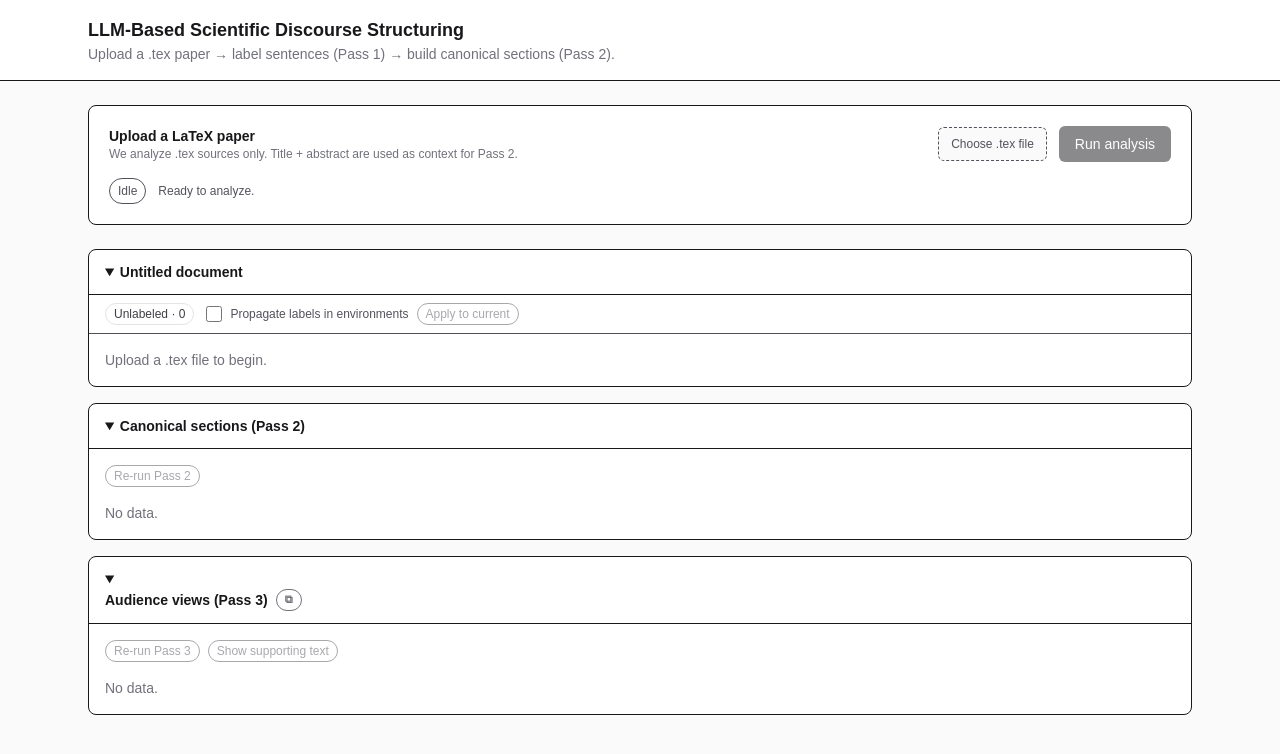
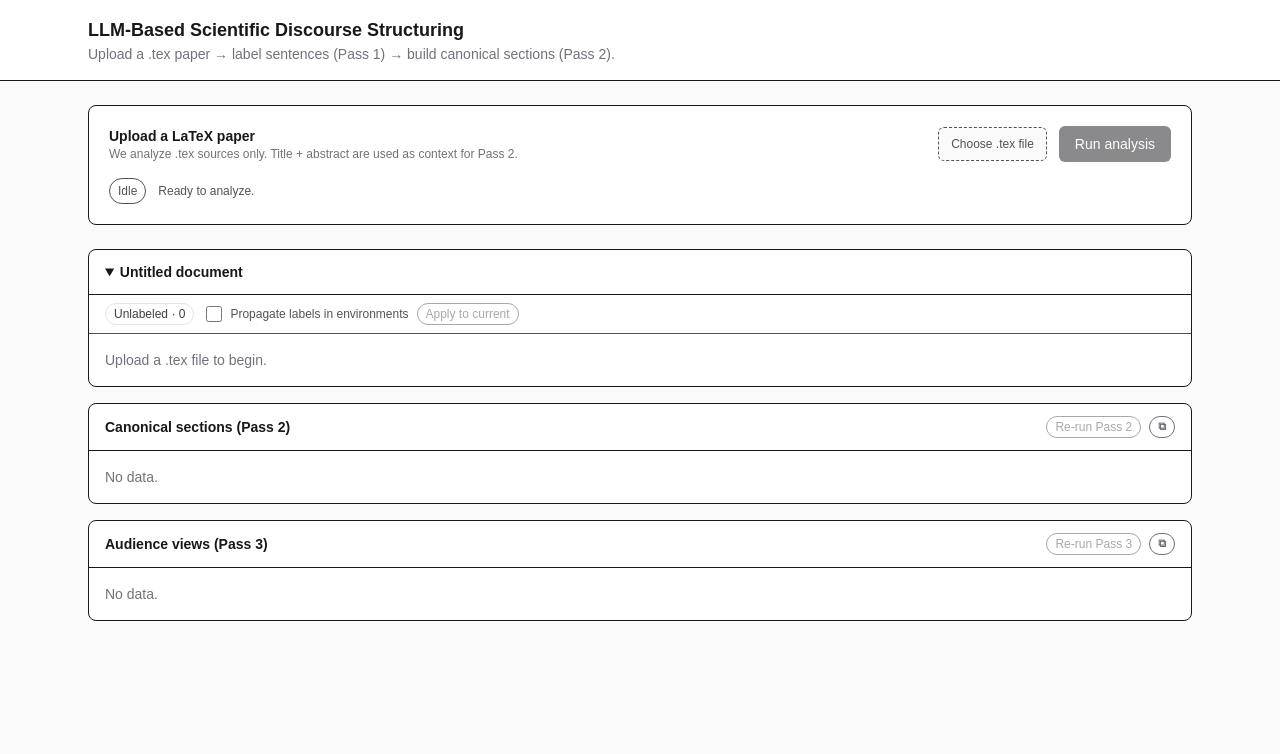
Before and after one commit to dsleo/projections, a Next.js app: page / in a window 1280 px wide. Shown: the top 754 px of the page. Built offline with nearby package versions, Linux system fonts and the light colour scheme.

Commit message:
clean UI

```diff
--- a/src/app/page.tsx
+++ b/src/app/page.tsx
@@ -101,7 +101,6 @@ export default function Home() {
     'problem' | 'landscape' | 'contrib' | 'tech' | 'cons' | 'cites'
   >('problem');
   const [audienceTab, setAudienceTab] = useState<'A' | 'B' | 'C' | 'D'>('A');
-  const [audienceShowText, setAudienceShowText] = useState(false);
   const [highlightedIds, setHighlightedIds] = useState<number[]>([]);
   const [focusedCitationKeys, setFocusedCitationKeys] = useState<string[]>([]);
   const textDetailsRef = useRef<HTMLDetailsElement | null>(null);
@@ -617,7 +616,6 @@ export default function Home() {
   const renderAudienceFullText = () => {
     if (!result) return null;
     const ids = collectAudienceSentenceIds();
-    if (ids.length === 0) return renderEmpty('No supporting sentences found.');
     const byId = new Map(result.sentences.map((s) => [s.id, s.text]));
     const abstract = result.abstract?.trim();
     return (
@@ -630,12 +628,16 @@ export default function Home() {
             {'\n\n'}
           </>
         ) : null}
-        {ids.map((id, idx) => (
-          <span key={`aud-text-${id}-${idx}`}>
-            {byId.get(id) ?? ''}
-            {idx < ids.length - 1 ? '\n' : ''}
-          </span>
-        ))}
+        {ids.length === 0 ? (
+          <div className="text-xs text-zinc-500">No supporting sentences found.</div>
+        ) : (
+          ids.map((id, idx) => (
+            <span key={`aud-text-${id}-${idx}`}>
+              {byId.get(id) ?? ''}
+              {idx < ids.length - 1 ? '\n' : ''}
+            </span>
+          ))
+        )}
       </div>
     );
   };
@@ -905,21 +907,39 @@ export default function Home() {
           </details>
 
           <details ref={canonicalDetailsRef} className="rounded-lg border bg-white" open>
-            <summary className="cursor-pointer border-b px-4 py-3 text-sm font-semibold">
-              Canonical sections (Pass 2)
-            </summary>
-
-            <div className="grid grid-cols-1 gap-4 p-4">
+            <summary className="flex cursor-pointer items-center justify-between border-b px-4 py-3 text-sm font-semibold">
+              <span>Canonical sections (Pass 2)</span>
               <div className="flex items-center gap-2">
                 <button
-                  className="rounded-full border px-2 py-0.5 text-xs text-zinc-600 hover:bg-zinc-50 disabled:opacity-50"
+                  className="rounded-full border px-2 py-0.5 text-xs font-normal text-zinc-600 hover:bg-zinc-50 disabled:opacity-50"
                   type="button"
-                  onClick={rerunPass2Only}
+                  onClick={(e) => {
+                    e.preventDefault();
+                    e.stopPropagation();
+                    rerunPass2Only();
+                  }}
                   disabled={!result || status.kind === 'analyzing' || status.kind === 'uploading'}
                 >
                   Re-run Pass 2
                 </button>
+                <button
+                  className="rounded-full border px-2 py-0.5 text-[11px] text-zinc-500 hover:bg-zinc-100"
+                  type="button"
+                  onClick={(e) => {
+                    e.preventDefault();
+                    e.stopPropagation();
+                    if (!result?.sections) return;
+                    navigator.clipboard.writeText(JSON.stringify(result.sections, null, 2));
+                  }}
+                  aria-label="Copy canonical JSON"
+                  title="Copy canonical JSON"
+                >
+                  ⧉
+                </button>
               </div>
+            </summary>
+
+            <div className="grid grid-cols-1 gap-4 p-4">
               {!result && <div className="text-sm text-zinc-500">No data.</div>}
               {result && (
                 <>
@@ -1397,38 +1417,27 @@ export default function Home() {
                       </>
                     )}
                   </div>
-                  <details className="rounded-md border bg-white">
-                    <summary className="cursor-pointer px-3 py-2 text-xs font-semibold text-zinc-600 flex items-center gap-2">
-                      <span>Raw JSON</span>
-                      <button
-                        className="rounded-full border px-2 py-0.5 text-[11px] text-zinc-500 hover:bg-zinc-100"
-                        type="button"
-                        onClick={(e) => {
-                          e.preventDefault();
-                          e.stopPropagation();
-                          navigator.clipboard.writeText(
-                            JSON.stringify(result.sections, null, 2)
-                          );
-                        }}
-                        aria-label="Copy raw JSON"
-                        title="Copy raw JSON"
-                      >
-                        ⧉
-                      </button>
-                    </summary>
-                    <pre className="whitespace-pre-wrap border-t bg-zinc-50 p-3 text-xs leading-5 overflow-auto max-h-[30vh]">
-                      {JSON.stringify(result.sections, null, 2)}
-                    </pre>
-                  </details>
                 </>
               )}
             </div>
           </details>
 
           <details className="rounded-lg border bg-white" open>
-            <summary className="cursor-pointer border-b px-4 py-3 text-sm font-semibold">
-              <span className="flex items-center gap-2">
-                <span>Audience views (Pass 3)</span>
+            <summary className="flex cursor-pointer items-center justify-between border-b px-4 py-3 text-sm font-semibold">
+              <span>Audience views (Pass 3)</span>
+              <div className="flex items-center gap-2">
+                <button
+                  className="rounded-full border px-2 py-0.5 text-xs font-normal text-zinc-600 hover:bg-zinc-50 disabled:opacity-50"
+                  type="button"
+                  onClick={(e) => {
+                    e.preventDefault();
+                    e.stopPropagation();
+                    rerunPass3Only();
+                  }}
+                  disabled={!result || status.kind === 'analyzing' || status.kind === 'uploading'}
+                >
+                  Re-run Pass 3
+                </button>
                 <button
                   className="rounded-full border px-2 py-0.5 text-[11px] text-zinc-500 hover:bg-zinc-100"
                   type="button"
@@ -1436,43 +1445,18 @@ export default function Home() {
                     e.preventDefault();
                     e.stopPropagation();
                     if (!result?.audience_views) return;
-                    const view = result.audience_views;
-                    const pick =
-                      audienceTab === 'A'
-                        ? view.domain_expert
-                        : audienceTab === 'B'
-                        ? view.adjacent_researcher
-                        : audienceTab === 'C'
-                        ? view.grad_student
-                        : view.author_self;
-                    navigator.clipboard.writeText(JSON.stringify(pick, null, 2));
+                    navigator.clipboard.writeText(
+                      JSON.stringify(result.audience_views, null, 2)
+                    );
                   }}
                   aria-label="Copy audience view JSON"
                   title="Copy audience view JSON"
                 >
                   ⧉
                 </button>
-              </span>
+              </div>
             </summary>
             <div className="grid grid-cols-1 gap-4 p-4">
-              <div className="flex items-center gap-2">
-                <button
-                  className="rounded-full border px-2 py-0.5 text-xs text-zinc-600 hover:bg-zinc-50 disabled:opacity-50"
-                  type="button"
-                  onClick={rerunPass3Only}
-                  disabled={!result || status.kind === 'analyzing' || status.kind === 'uploading'}
-                >
-                  Re-run Pass 3
-                </button>
-                <button
-                  className="rounded-full border px-2 py-0.5 text-xs text-zinc-600 hover:bg-zinc-50 disabled:opacity-50"
-                  type="button"
-                  onClick={() => setAudienceShowText((prev) => !prev)}
-                  disabled={!result?.audience_views}
-                >
-                  {audienceShowText ? 'Hide supporting text' : 'Show supporting text'}
-                </button>
-              </div>
               {!result?.audience_views && <div className="text-sm text-zinc-500">No data.</div>}
               {result?.audience_views && (
                 <>
@@ -1840,7 +1824,12 @@ export default function Home() {
                         </div>
                       </>
                     )}
-                    {audienceShowText && renderAudienceFullText()}
+                    <details className="rounded-md border bg-white" open>
+                      <summary className="cursor-pointer px-3 py-2 text-xs font-semibold text-zinc-600">
+                        Supporting text
+                      </summary>
+                      {renderAudienceFullText()}
+                    </details>
                   </div>
                 </>
               )}
```
